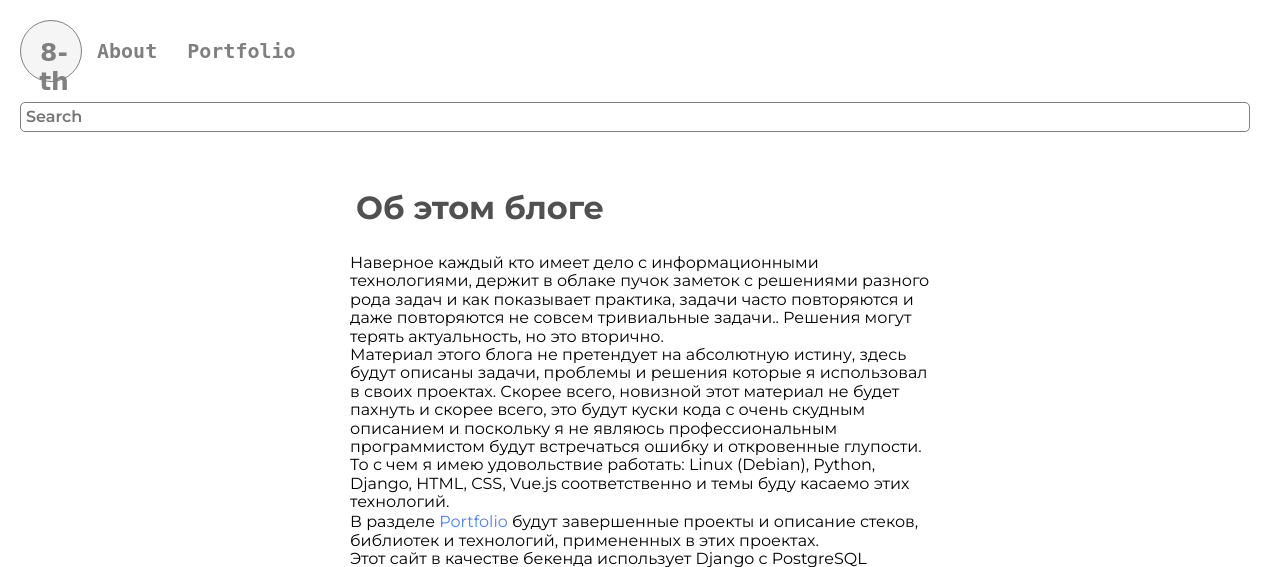
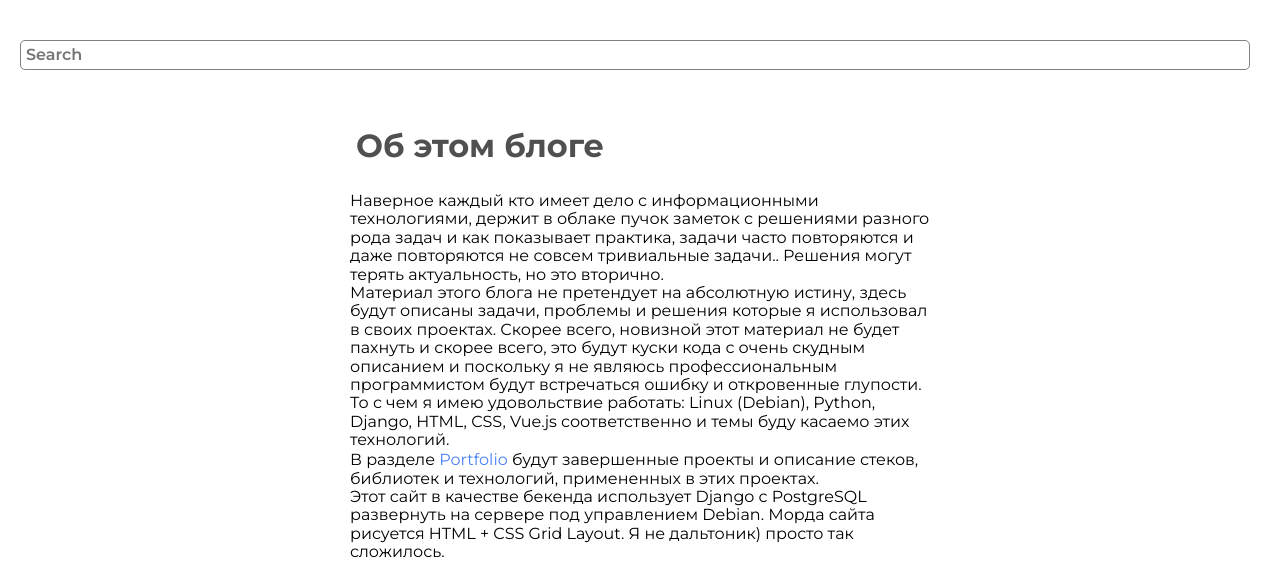
Before and after one commit to mebius01/anzim, a Django app: template templates/blog/about.html in a window 1280 px wide. Shown: the top 567 px of the page. Run offline with Django 3.2, Linux system fonts and the light colour scheme; the template is opened without the code that fills it, so the values that code supplies are empty; some libraries are stand-ins or nearby versions; some web fonts are replaced.

Commit message:
dell ul about.. & del commento

```diff
--- a/templates/base.html
+++ b/templates/base.html
@@ -20,11 +20,11 @@
     <div class="container">
         <div class="header">
             <nav class="nav">
-                <ul class="nav__list">
+                {% comment %} <ul class="nav__list">
                     <li class="nav__item logo"><a href="/" class="nav__link"><span class="logo__eight">8-th</span></a></li>
                     <li class="nav__item"><a href="{% url 'blog:about' %}" class="nav__link">About</a></li>
                     <li class="nav__item"><a href="{% url 'blog:portfolio' %}" class="nav__link">Portfolio</a></li>
-                </ul>
+                </ul> {% endcomment %}
                 <ul class="nav__list search">
                     <li class="nav__item">
                         <form class="search__form" role="search" action="{% url 'blog:blog_list' %}">
--- a/templates/blog/article.html
+++ b/templates/blog/article.html
@@ -15,6 +15,4 @@
       {{article.updated|date:"d M Y"}}
     </div>
   </div>
-  <script defer src="https://cdn.commento.io/js/commento.js"></script>
-  <div id="commento"></div>
 </article>
```
